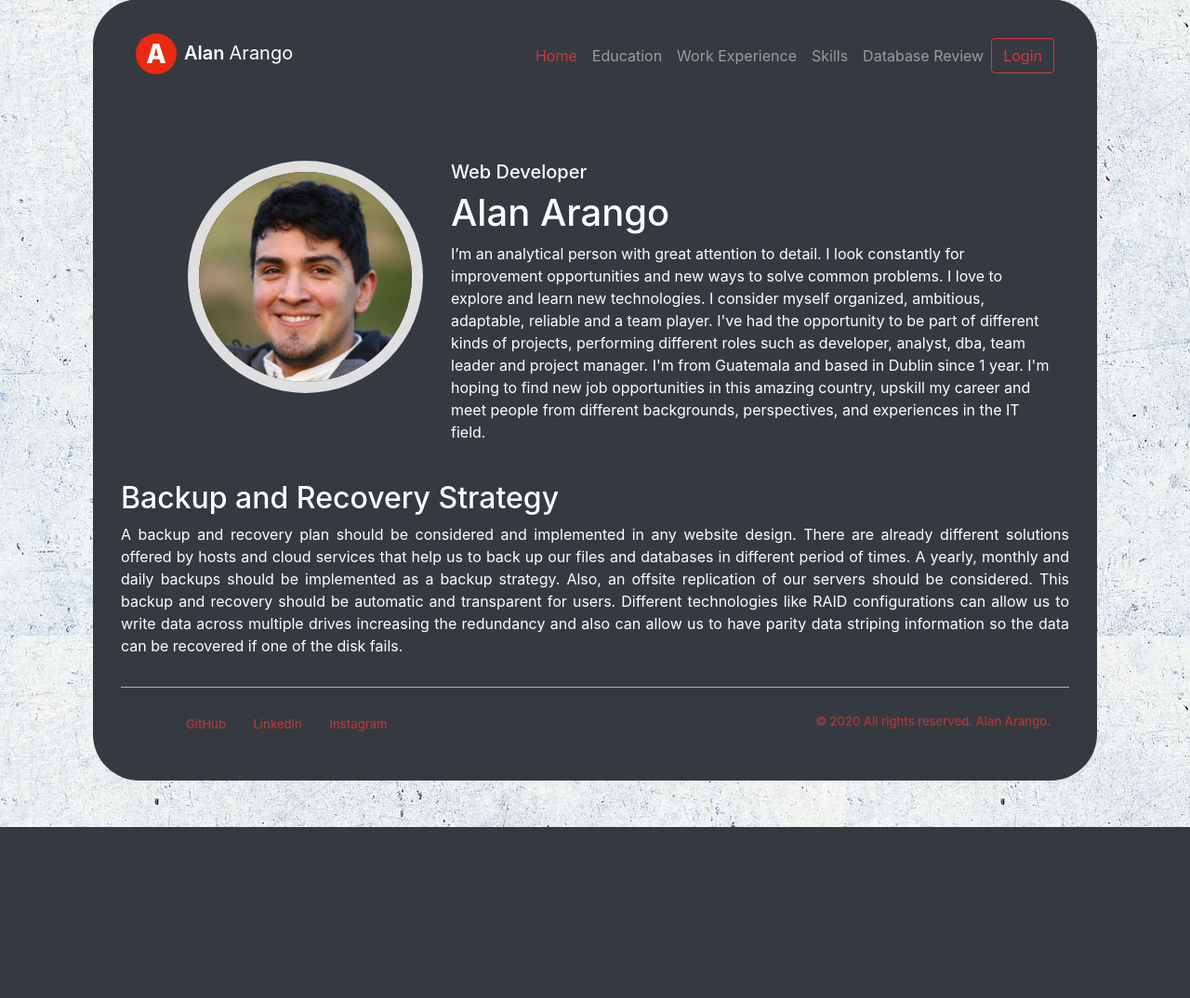
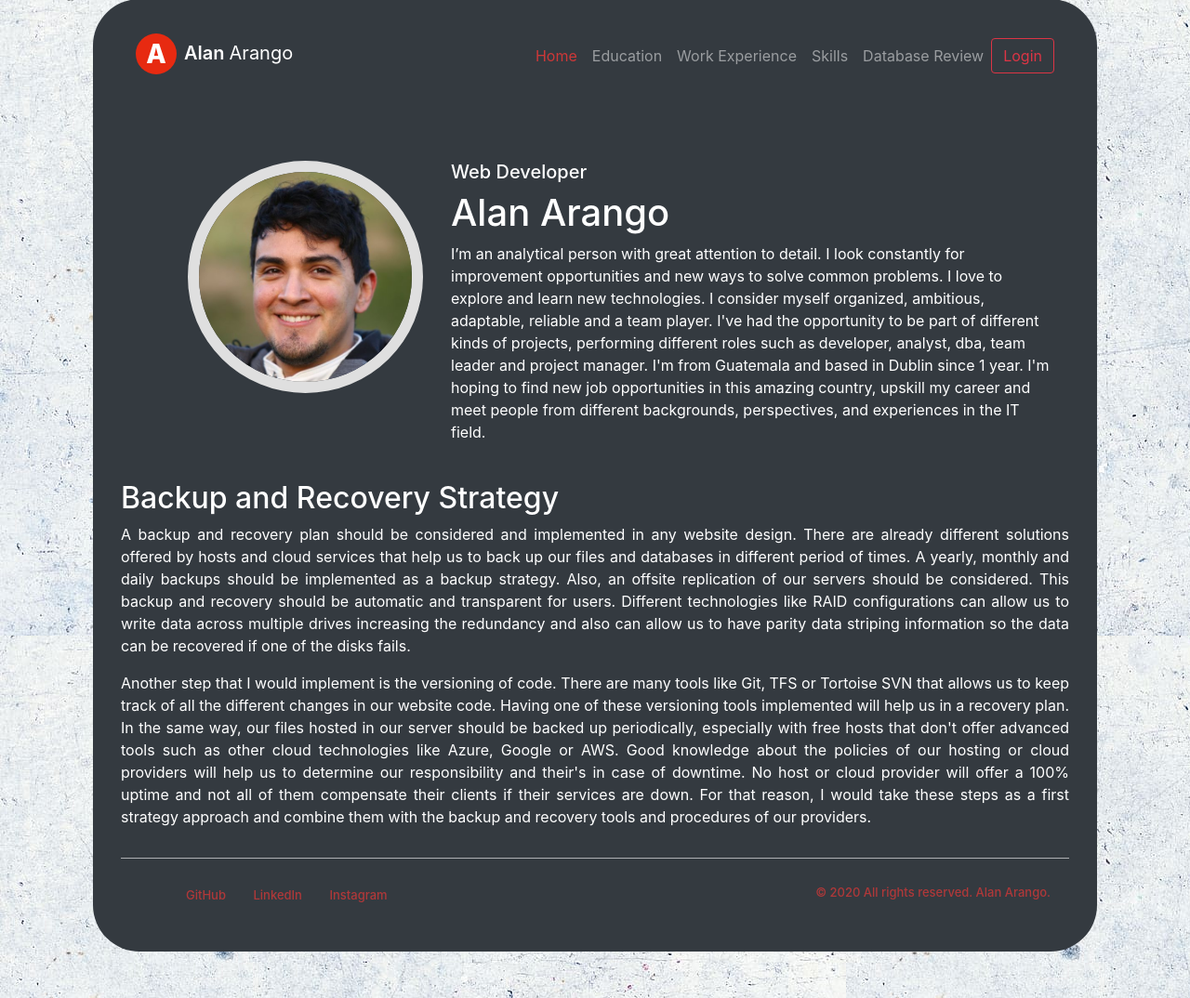
Before and after one commit to allaramo/resume, a PHP site: page / in a window 1280 px wide. Shown: the part 51-1125 px from the top of the page at 93% size. Before the commit the page ends 941 px from the top, so only its background shows below. Run offline with PHP 8.4, Linux system fonts and the light colour scheme.

Commit message:
comments and final index

```diff
--- a/public/departments/edit.php
+++ b/public/departments/edit.php
@@ -22,6 +22,7 @@
        // header("location: index.php");
     }
 
+    //if there is a post it means it is saving the data
     if($_SERVER["REQUEST_METHOD"] == "POST"){
 
         // Validate Department
--- a/public/index.php
+++ b/public/index.php
@@ -1,6 +1,9 @@
 <?php
+    //This function will turn output buffering on. While output buffering is active no output is sent from the script (other than headers), instead the output is stored in an internal buffer. https://www.php.net/manual/en/function.ob-start.php
     ob_start();
+    //using var $page to indicate which is the current page
     $page="Home";
+    //requiring the menu
     require_once("partials/menu.php");
 ?>
 
@@ -21,11 +24,14 @@
         </div>
         <div class="row text-justify">
             <h2>Backup and Recovery Strategy</h2>
-            <p id="summary">A backup and recovery plan should be considered and implemented in any website design. There are already different solutions offered by hosts and cloud services that help us to back up our files and databases in different period of times. A yearly, monthly and daily backups should be implemented as a backup strategy. Also, an offsite replication of our servers should be considered. This backup and recovery should be automatic and transparent for users. Different technologies like RAID configurations can allow us to write data across multiple drives increasing the redundancy and also can allow us to have parity data striping information so the data can be recovered if one of the disk fails.</p>
+            <p id="summary">A backup and recovery plan should be considered and implemented in any website design. There are already different solutions offered by hosts and cloud services that help us to back up our files and databases in different period of times. A yearly, monthly and daily backups should be implemented as a backup strategy. Also, an offsite replication of our servers should be considered. This backup and recovery should be automatic and transparent for users. Different technologies like RAID configurations can allow us to write data across multiple drives increasing the redundancy and also can allow us to have parity data striping information so the data can be recovered if one of the disks fails.</p>
+            <p id="summary">Another step that I would implement is the versioning of code. There are many tools like Git, TFS or Tortoise SVN that allows us to keep track of all the different changes in our website code. Having one of these versioning tools implemented will help us in a recovery plan. In the same way, our files hosted in our server should be backed up periodically, especially with free hosts that don't offer advanced tools such as other cloud technologies like Azure, Google or AWS. Good knowledge about the policies of our hosting or cloud providers will help us to determine our responsibility and their's in case of downtime. No host or cloud provider will offer a 100% uptime and not all of them compensate their clients if their services are down. For that reason, I would take these steps as a first strategy approach and combine them with the backup and recovery tools and procedures of our providers.</p>
         </div>
     </div>
 
 <?php
+    //requiring the footer
     require_once("partials/footer.php");
+    //finishing the output buffering.
     ob_end_flush();
 ?>
--- a/public/partials/index.php
+++ b/public/partials/index.php
@@ -1,5 +1,6 @@
 <?php
     ob_start();
+    //if someone tries to access this directory will be redirected to the main index
     header("location: ../index.php");
     ob_end_flush();
 ?>
--- a/public/partials/menu.php
+++ b/public/partials/menu.php
@@ -1,17 +1,18 @@
 <?php
 
-    // Initialize the session
+    // Initialize the session in case there is none
     if (session_status() == PHP_SESSION_NONE) {
         session_start();
     }
 
-    // Check if the user is already logged in, if yes then redirect him to welcome page
+    // Check if the user is already logged in, if yes then this var will switch the text and link of the button (login/logout)
     if(isset($_SESSION["loggedin"]) && $_SESSION["loggedin"] === true){
         $buttonMenu = "Logout";
     } else {
         $buttonMenu = "Login";
     }
 
+    //setting an array to store the name of the pages in the menu, used to create the links
     $menuArray = array(
         "index"=>"Home",
         "education"=>"Education",
@@ -50,6 +51,7 @@
             <div class="collapse navbar-collapse" id="navCollapse">
                 <ul class="navbar-nav ml-auto">
                     <?php
+                        //creating the menu using the array.
                         foreach($menuArray as $key =>$title){
                             $link = '<a href="../'.$key.'.php" class="nav-item nav-link ';
                             if($page==$title){
--- a/public/partials/pagination.php
+++ b/public/partials/pagination.php
@@ -1,5 +1,6 @@
 <?php
-
+//if the var pages set on employees is greater than 0 means that the query has returned results
+//then creates the pagination using the var current that is the actual page of pagination that the user is checking
 if ($pages > 0) { ?>
     <ul class="pagination">
         <?php if ($current == 1) { ?>
```
Also changed, not shown: public/departments/index.php (+6 -3 lines), public/employees/index.php (+18 -3 lines), 1 other file.
